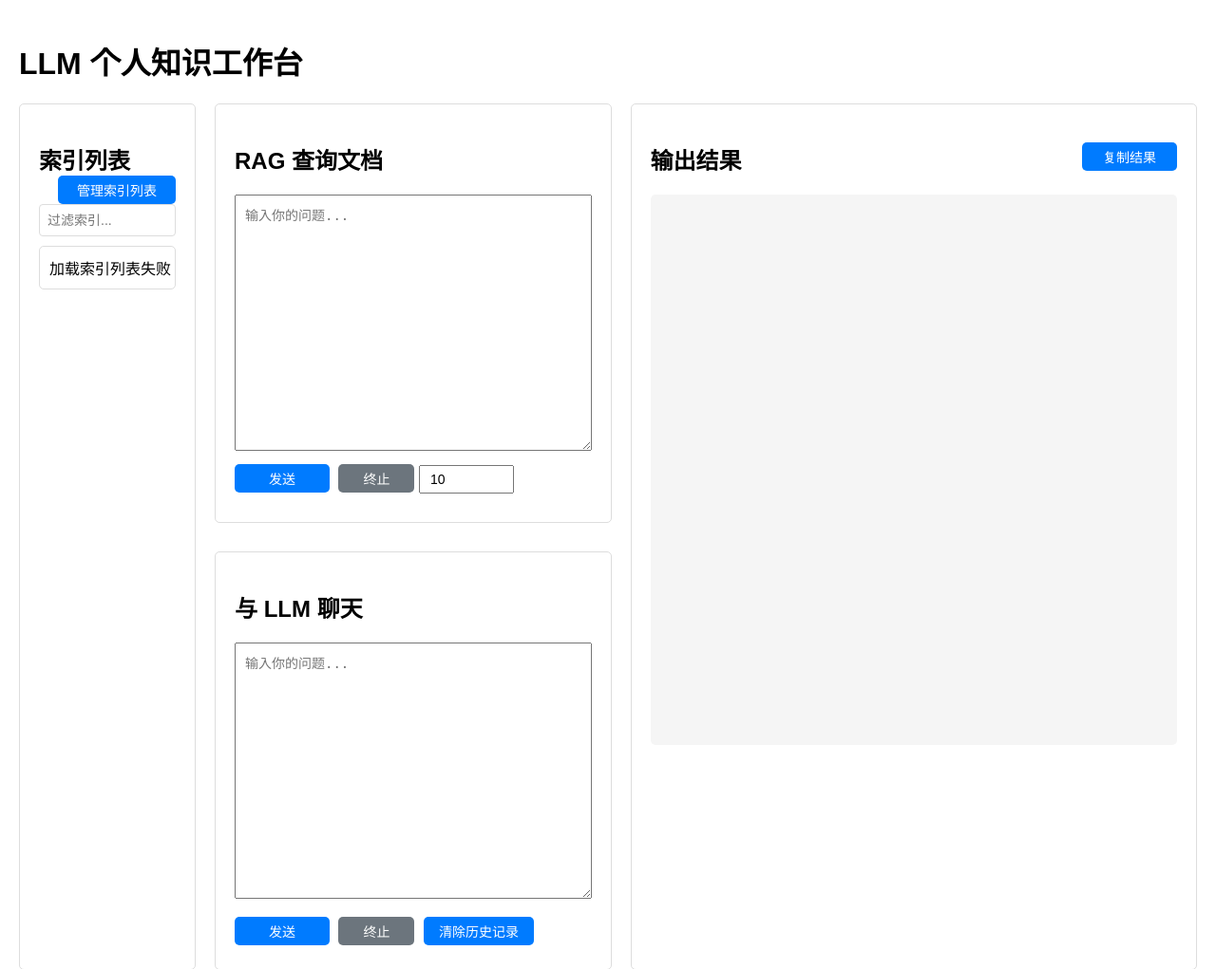
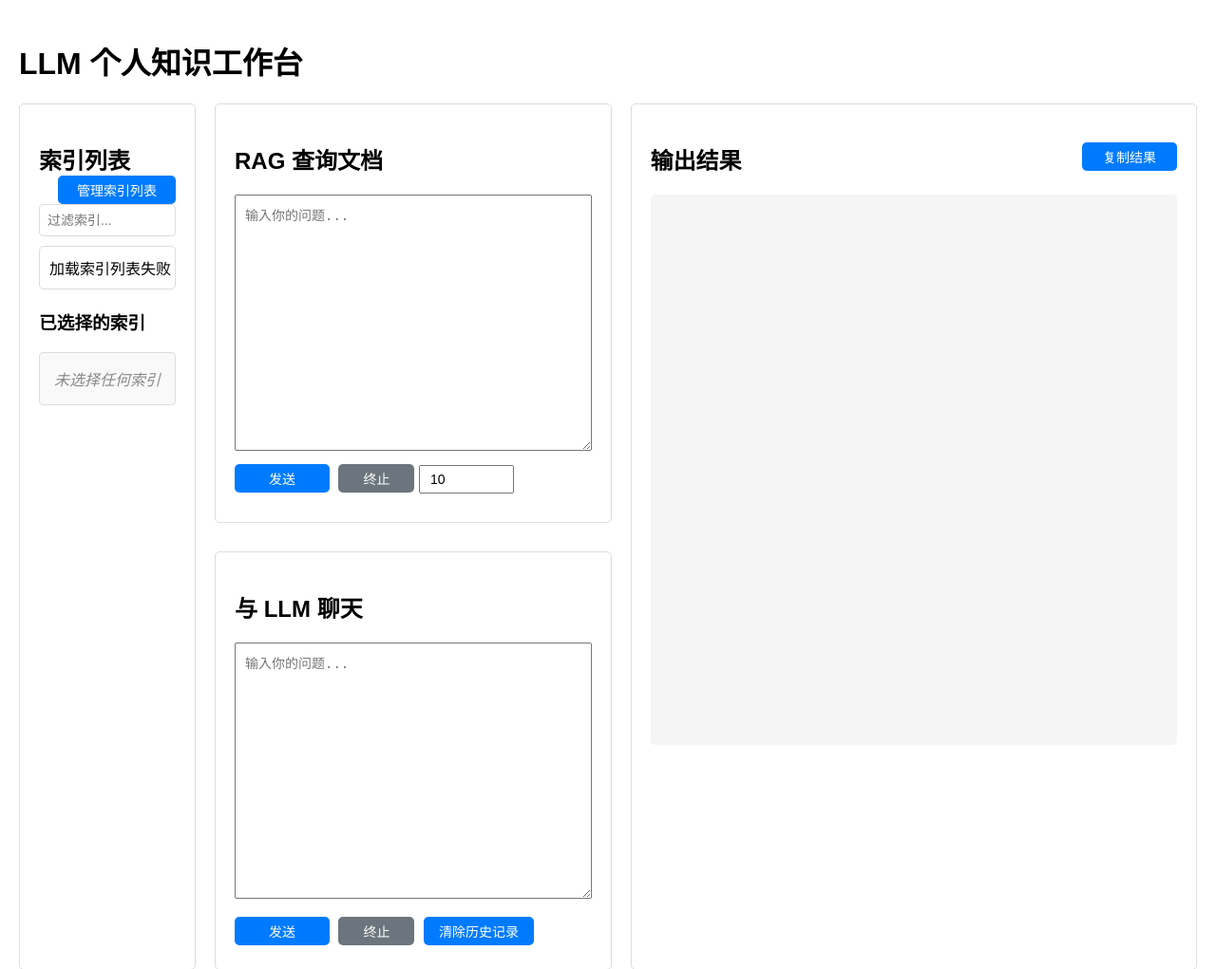
Before and after one commit to dalong0514/easy-rag, a Flask app: page / in a window 1280 px wide. Shown: the top 1021 px of the page at 95% size. Run offline with Flask 3, Linux system fonts and the light colour scheme.

Commit message:
page add selectedIndexList

```diff
--- a/frontend/static/css/styles.css
+++ b/frontend/static/css/styles.css
@@ -318,3 +318,38 @@ button:hover {
     background-color: #6c757d;
     cursor: not-allowed;
 }
+
+/* 已选择的索引列表样式 */
+.selected-index-list {
+    margin-top: 10px;
+    border: 1px solid #ddd;
+    border-radius: 4px;
+    padding: 10px;
+    max-height: 150px;
+    overflow-y: auto;
+    background-color: #f9f9f9;
+}
+
+.selected-index-list .no-selection {
+    color: #888;
+    font-style: italic;
+    text-align: center;
+    padding: 5px;
+}
+
+.selected-index-list .selected-index-item {
+    background-color: #e3f2fd;
+    border-radius: 3px;
+    padding: 5px 8px;
+    margin: 3px 0;
+    display: flex;
+    justify-content: space-between;
+    align-items: center;
+}
+
+.selected-index-list .selected-index-item .remove-btn {
+    cursor: pointer;
+    color: #f44336;
+    font-weight: bold;
+    margin-left: 8px;
+}
--- a/frontend/static/js/main.js
+++ b/frontend/static/js/main.js
@@ -130,6 +130,51 @@ const UiUtils = {
     getSelectedIndexes() {
         return Array.from(document.querySelectorAll('.index-item.selected'))
             .map(item => item.textContent);
+    },
+
+    // 更新已选择的索引列表
+    updateSelectedIndexesList() {
+        const selectedIndexes = this.getSelectedIndexes();
+        const selectedIndexList = document.getElementById('selectedIndexList');
+
+        // 清空当前内容
+        selectedIndexList.innerHTML = '';
+
+        if (selectedIndexes.length === 0) {
+            // 如果没有选中的索引，显示提示信息
+            const noSelection = document.createElement('div');
+            noSelection.className = 'no-selection';
+            noSelection.textContent = '未选择任何索引';
+            selectedIndexList.appendChild(noSelection);
+        } else {
+            // 为每个选中的索引创建一个元素
+            selectedIndexes.forEach(indexName => {
+                const indexItem = document.createElement('div');
+                indexItem.className = 'selected-index-item';
+
+                const indexText = document.createElement('span');
+                indexText.textContent = indexName;
+
+                const removeBtn = document.createElement('span');
+                removeBtn.className = 'remove-btn';
+                removeBtn.textContent = '×';
+                removeBtn.setAttribute('title', '移除此索引');
+
+                // 点击移除按钮时，在主列表中找到对应索引并模拟点击
+                removeBtn.addEventListener('click', function() {
+                    const indexListItems = document.querySelectorAll('#indexList .index-item');
+                    indexListItems.forEach(item => {
+                        if (item.textContent === indexName && item.classList.contains('selected')) {
+                            item.click(); // 这将切换主列表中的选择状态
+                        }
+                    });
+                });
+
+                indexItem.appendChild(indexText);
+                indexItem.appendChild(removeBtn);
+                selectedIndexList.appendChild(indexItem);
+            });
+        }
     },
 
     // 获取选中的要删除的索引
@@ -317,10 +362,12 @@ const IndexManager = {
 
                 // 添加点击事件
                 document.querySelectorAll('.index-item').forEach(item => {
-                    item.addEventListener('click', function() {
-                        // 切换选中状态
-                        this.classList.toggle('selected');
-                    });
+                item.addEventListener('click', function() {
+                    // 切换选中状态
+                    this.classList.toggle('selected');
+                    // 更新已选择的索引列表
+                    UiUtils.updateSelectedIndexesList();
+                });
                 });
             } else {
                 indexList.innerHTML = '<div class="no-data">没有可用的索引</div>';
--- a/frontend/templates/index.html
+++ b/frontend/templates/index.html
@@ -17,6 +17,10 @@
                     <input type="text" id="indexFilter" placeholder="过滤索引..." class="filter-input">
                     <div id="indexList">
                         <div class="loading">加载中...</div>
+                    </div>
+                    <h3>已选择的索引</h3>
+                    <div id="selectedIndexList" class="selected-index-list">
+                        <div class="no-selection">未选择任何索引</div>
                     </div>
                 </div>
             </div>
```
Also changed, not shown: assets/overview.png.
